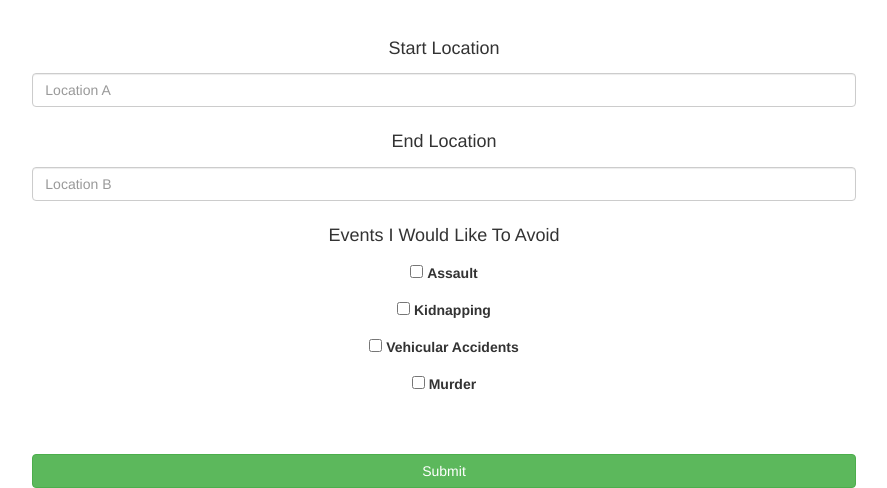
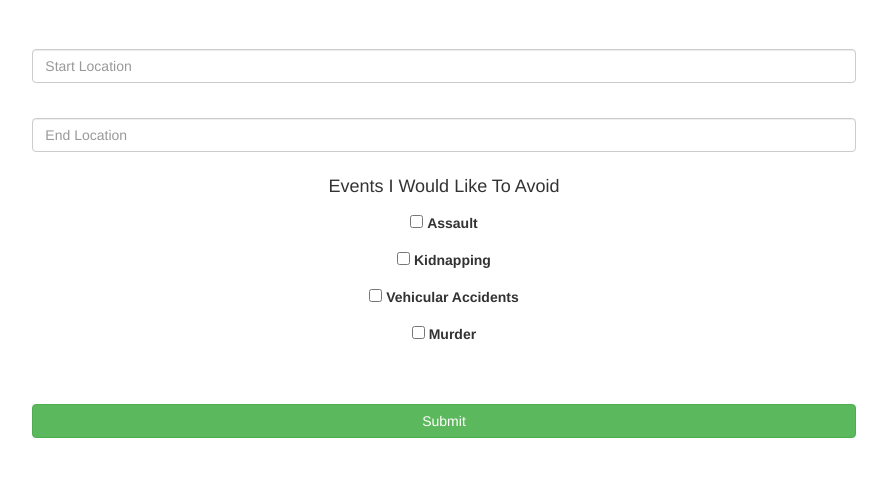
Before and after one commit to christinagee/Safe-Route-Home, a Django app: page / in a window 1280 px wide. Shown: the part 581-1069 px from the top of the page, without its empty margins (196-1083 px from the left). After the commit the page ends 1019 px from the top, so only its background shows below. Run offline with Django 3.2, Linux system fonts and the light colour scheme; some libraries are stand-ins or nearby versions.

Commit message:
updating html templates

```diff
--- a/routehome/static/css/home.css
+++ b/routehome/static/css/home.css
@@ -28,9 +28,14 @@ header p {
 .jumbotron {
   display: flex;
   align-items: center;
-  background-image: url('https://c1.staticflickr.com/5/4135/4792820945_09601f93f6_b.jpg');
+  background-image: url('https://c1.staticflickr.com/2/1256/4723264284_34c218968a_b.jpg');
   background-size: cover;
   color: :#ffffff;
   height: 500px;
   text-shadow: 0.25px 0.25px 0.25px #000000;
 }
+
+.jumbotron h4 {
+  font-family: 'Arial', Sans-serif;
+  color: white;
+}
--- a/routehome/templates/pages/location-form.html
+++ b/routehome/templates/pages/location-form.html
@@ -26,56 +26,41 @@
 </header>
 
 <section class='jumbotron'>
-    <div class="container">
-      <div class="row">
-        <div class="col-xs-6">
-          <form method='GET' action='/map/'>
-          <div class="form-group">
-            <label for="startLocation"><h4>Start Location</h4></label>
-            <input type="text" class="form-control" name='location_a' placeholder="Location A">
+  <div class='container'>
+    <div class='row'>
+      <form method='GET' action='/map/'>
+        <div class="form-group">
+          <div class='col-sm-5'>
+            <label for="startLocation"></label>
+            <input type="text" class="form-control" name='location_a' placeholder="Start Location">
+            <label for="endLocation"></label>
+            <input type="text" class="form-control" name='location_b' placeholder="End Location">
           </div>
-        </form>
-          <div class="form-group">
-            <label for="endLocation"><h4>End Location</h4></label>
-            <input type="text" class="form-control" name='location_b' placeholder="Location B">
+          <div class='col-sm-2'>
+          </div>
+          <div class='col-sm-5'>
+
           </div>
         </div>
-        <div clas='col-xs-6'>
-          <div class="form-group">
-             <label for="avoided"><h4>Events I Would Like To Avoid</h4></label>
-               <p>
-                 <input type="checkbox" id="assault" value="assault">
-                 <label for="assault">Assault</label>
-               </p>
-               <p>
-                 <input type="checkbox" id="kidnap" value="kidnap">
-                 <label for="kidnap">Kidnapping</label>
-               </p>
-               <p>
-                 <input type="checkbox" id="caraccident" value="caraccident">
-                 <label for="caraccident">Vehicular Accidents</label>
-               </p>
-               <p>
-                 <input type="checkbox" id="murder" value="murder">
-                 <label for="murder">Murder</label>
-               </p>
-           </div>
-        </div>
-      </div>
+
+      </form>
+    </div>
+  </div>
 </section>
+
 
         <div class="col-xs-8 col-xs-offset-2 text-center">
 
           <form method='GET' action='/map/'>
 
             <div class="form-group">
-              <label for="startLocation"><h4>Start Location</h4></label>
-              <input type="text" class="form-control" name='location_a' placeholder="Location A">
+              <label for="startLocation"></label>
+              <input type="text" class="form-control" name='location_a' placeholder="Start Location">
             </div>
 
             <div class="form-group">
-              <label for="endLocation"><h4>End Location</h4></label>
-              <input type="text" class="form-control" name='location_b' placeholder="Location B">
+              <label for="endLocation"></label>
+              <input type="text" class="form-control" name='location_b' placeholder="End Location">
             </div>
 
             <div class="form-group">
```
